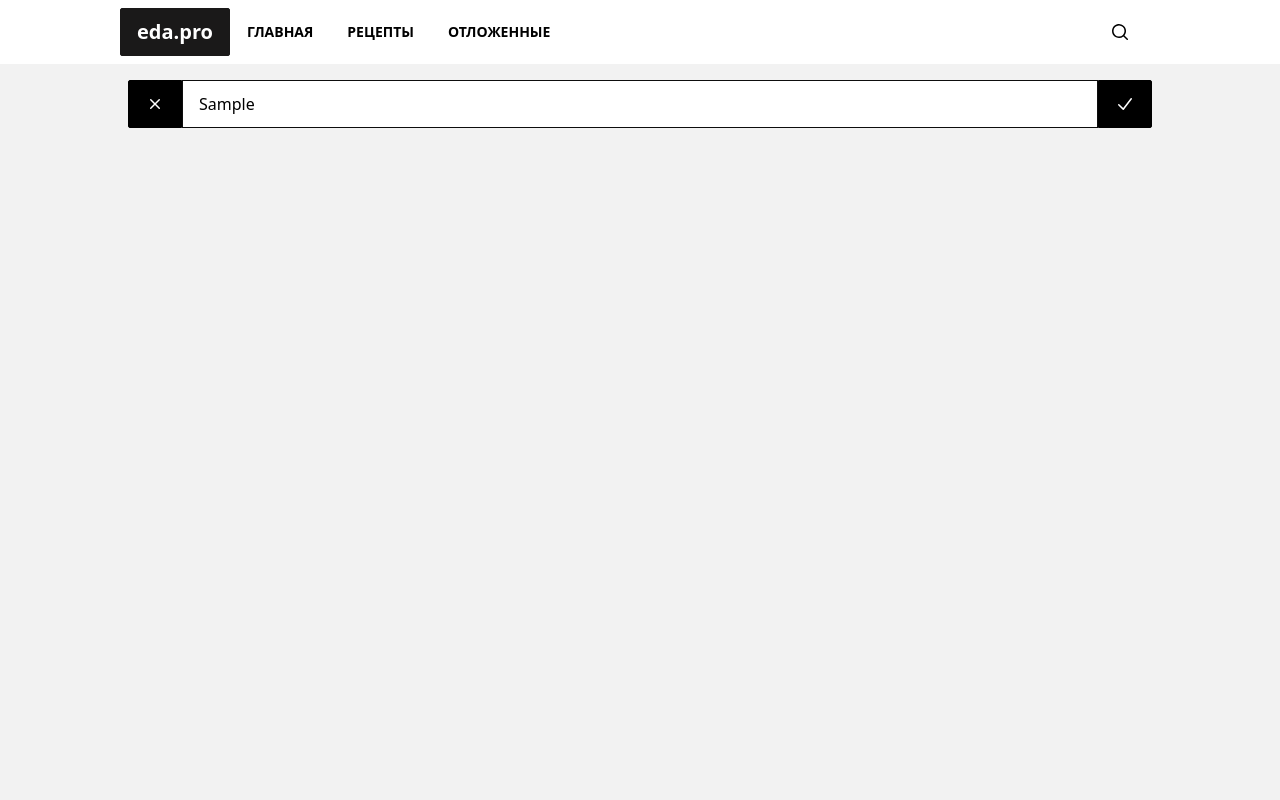
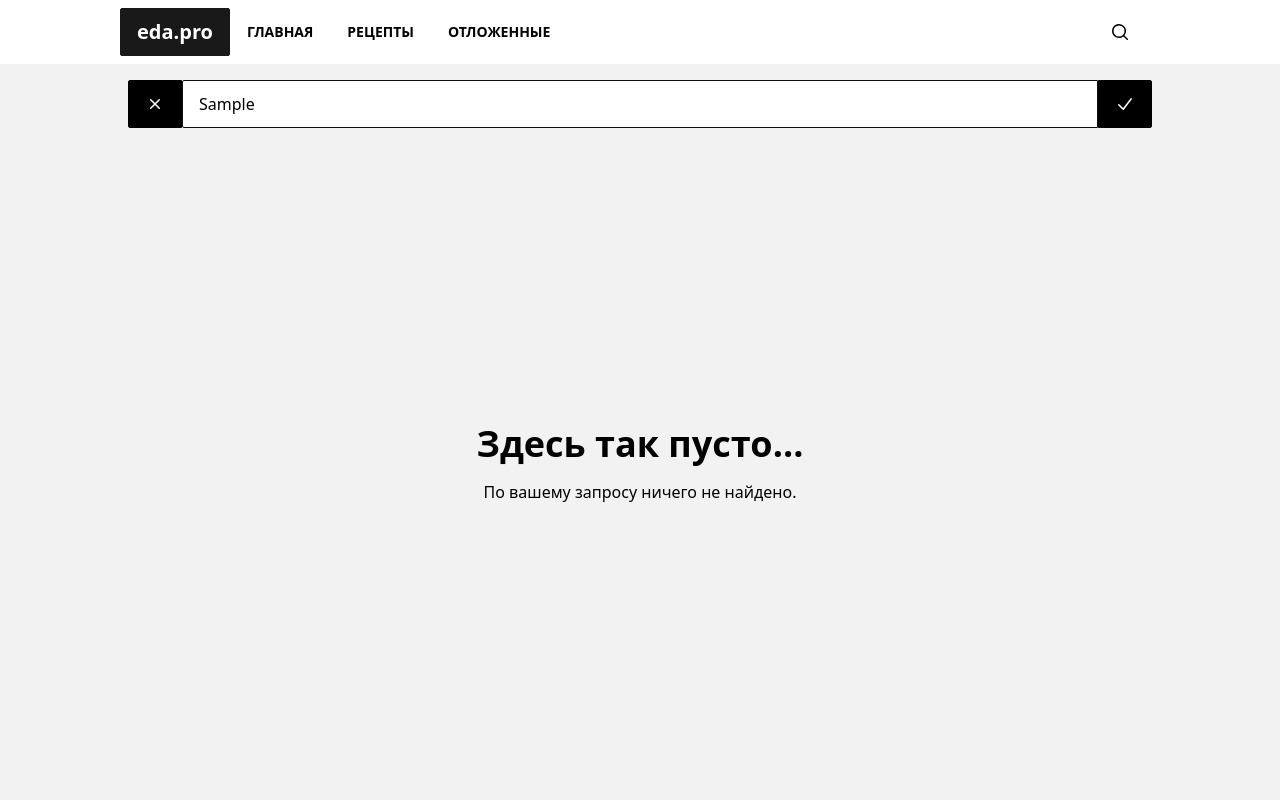
Before and after one commit to LunarMelody/course-work-3Q1, a React (Vite) app: page /recipes in a window 1280 px wide. Both pictures are taken after typing "Sample" into the empty fields and a click on the button 1125 px from the left and 104 px from the top of the page. Shown: the top 800 px of the page. Built offline with nearby package versions, Linux system fonts and the light colour scheme.

Commit message:
fixed search reset and made query case insensitive

```diff
--- a/src/routes/recipes/index.tsx
+++ b/src/routes/recipes/index.tsx
@@ -20,7 +20,7 @@ export const loader = async ({ request }: LoaderFunctionArgs) => {
   let recipes = RECIPES;
 
   if (query != null && typeof query === "string" && query.length > 1) {
-    recipes = RECIPES.filter((r) => r.title.includes(query));
+    recipes = RECIPES.filter((r) => r.title.toLowerCase().includes(query.toLowerCase()));
   }
 
   return { recipes, query };
@@ -55,10 +55,11 @@ export default function Recipes() {
   return (
     <Main display="flex" flexDir="col" className="gap-4">
       <Container>
-        <form ref={searchFormRef} onSubmit={onSearchSubmit} className="daisy-input-group">
+        <div className="daisy-input-group">
           <Button onClick={onResetClick}>
             <XMarkIcon type="button" className="h-5 w-5" />
           </Button>
+          <form ref={searchFormRef} onSubmit={onSearchSubmit} className="daisy-input-group">
             <input
               ref={searchInputRef}
               name="query"
@@ -72,8 +73,14 @@ export default function Recipes() {
               <CheckIcon type="submit" className="h-5 w-5" />
             </Button>
           </form>
+        </div>
       </Container>
-      {recipes.length <= 0 && <Container className="flex items-center justify-center"></Container>}
+      {recipes.length <= 0 && (
+        <Container minHeight="full" className="flex flex-col items-center justify-center space-y-4">
+          <h2 className="text-4xl font-bold">Здесь так пусто...</h2>
+          <p>По вашему запросу ничего не найдено.</p>
+        </Container>
+      )}
       {recipes.length > 0 && (
         <Container className="flex flex-row flex-wrap justify-evenly gap-6">
           {recipes.map((recipe, idx) => (
```
Lines whose indentation alone changed are shown as unchanged.
